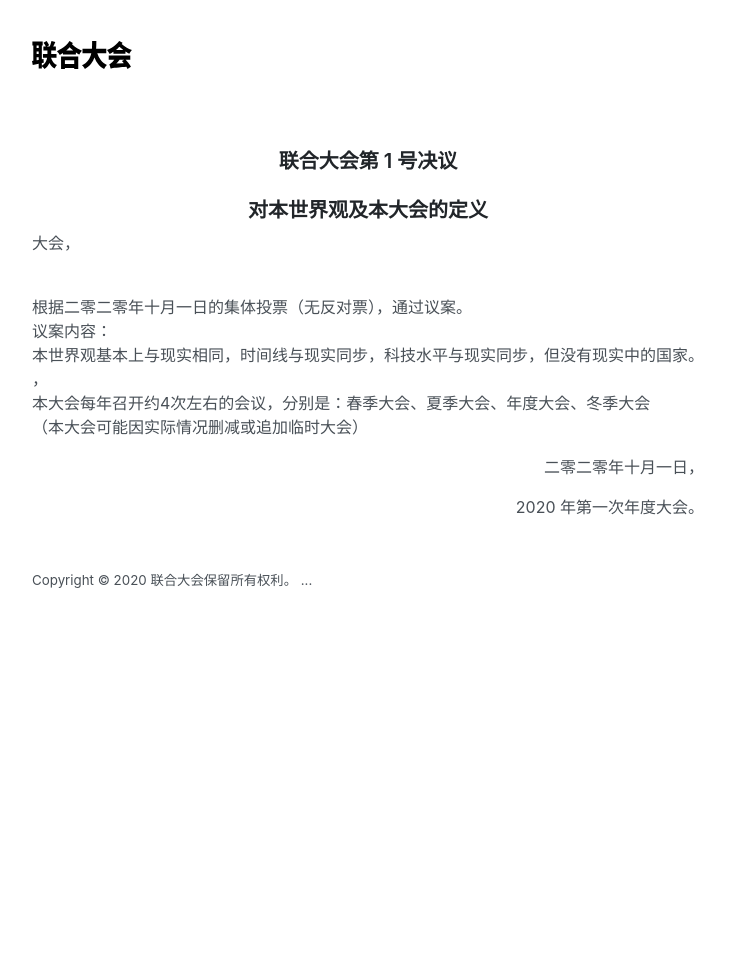
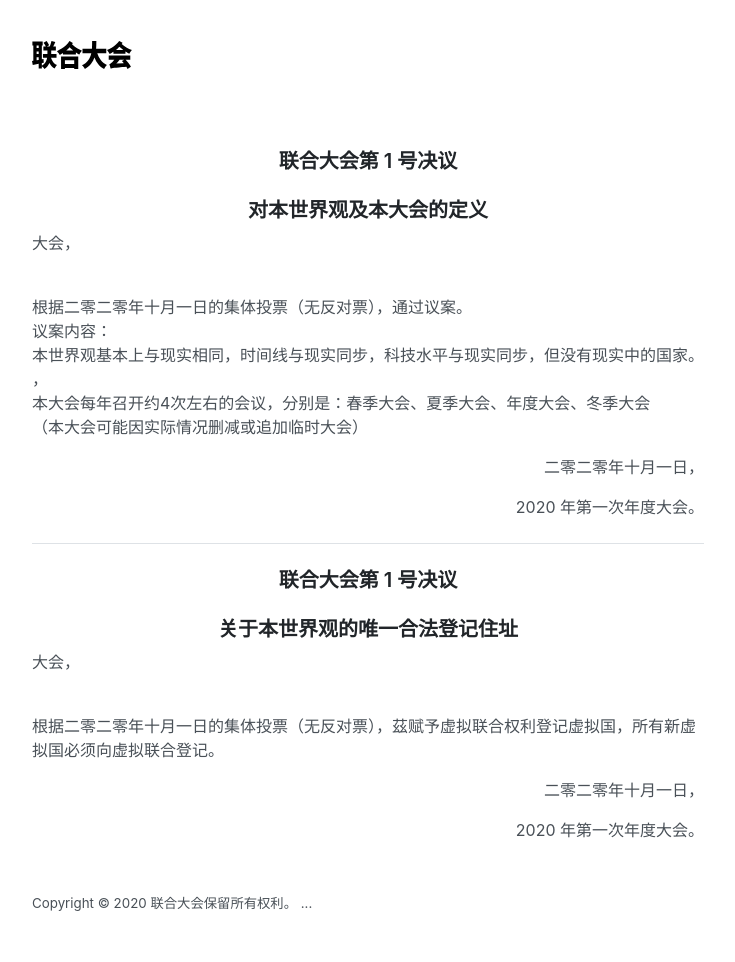
Before and after one commit to vunconf/vunconf.github.io, a Jekyll site: the page built from res/2020annual_01-03.html, in a window 1280 px wide. Shown: the whole page, without its empty margins (272-1007 px from the left). Built offline with Jekyll 4.4.1, drawn with Linux system fonts in a browser that asks for light colours; before the commit the page ends 900 px from its top, so only the background shows below that.

Commit message:
Update 2020annual_01-03.html

```diff
--- a/res/2020annual_01-03.html
+++ b/res/2020annual_01-03.html
@@ -4,3 +4,5 @@ layout: default
 ---
 
 {% include res.html resnum="1" title="对本世界观及本大会的定义" content="根据二零二零年十月一日的集体投票（无反对票），通过议案。<br>议案内容：<br>本世界观基本上与现实相同，时间线与现实同步，科技水平与现实同步，但没有现实中的国家。<br>，<br>本大会每年召开约4次左右的会议，分别是：春季大会、夏季大会、年度大会、冬季大会<br>（本大会可能因实际情况删减或追加临时大会）" date="二零二零年十月一日" confname="2020 年第一次年度大会" %}
+<hr>
+{% include res.html resnum="1" title="关于本世界观的唯一合法登记住址" content="根据二零二零年十月一日的集体投票（无反对票），茲赋予虚拟联合权利登记虚拟国，所有新虚拟国必须向虚拟联合登记。" date="二零二零年十月一日" confname="2020 年第一次年度大会" %}
```
